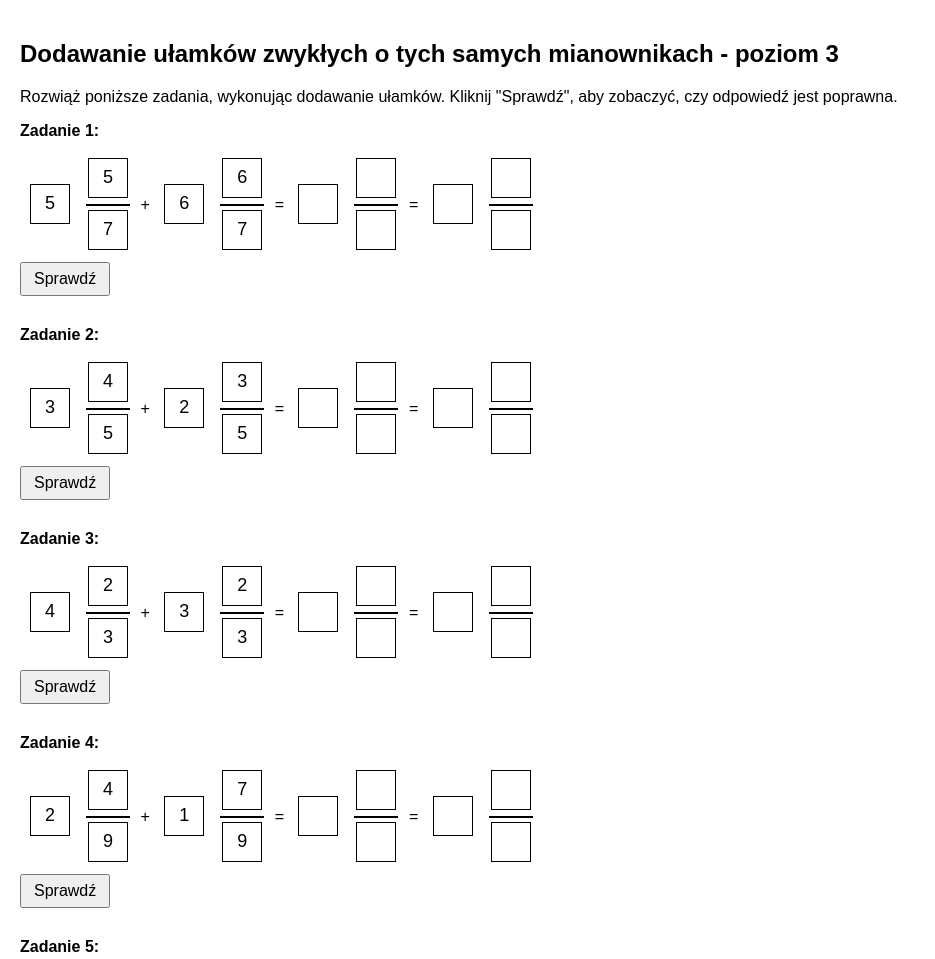
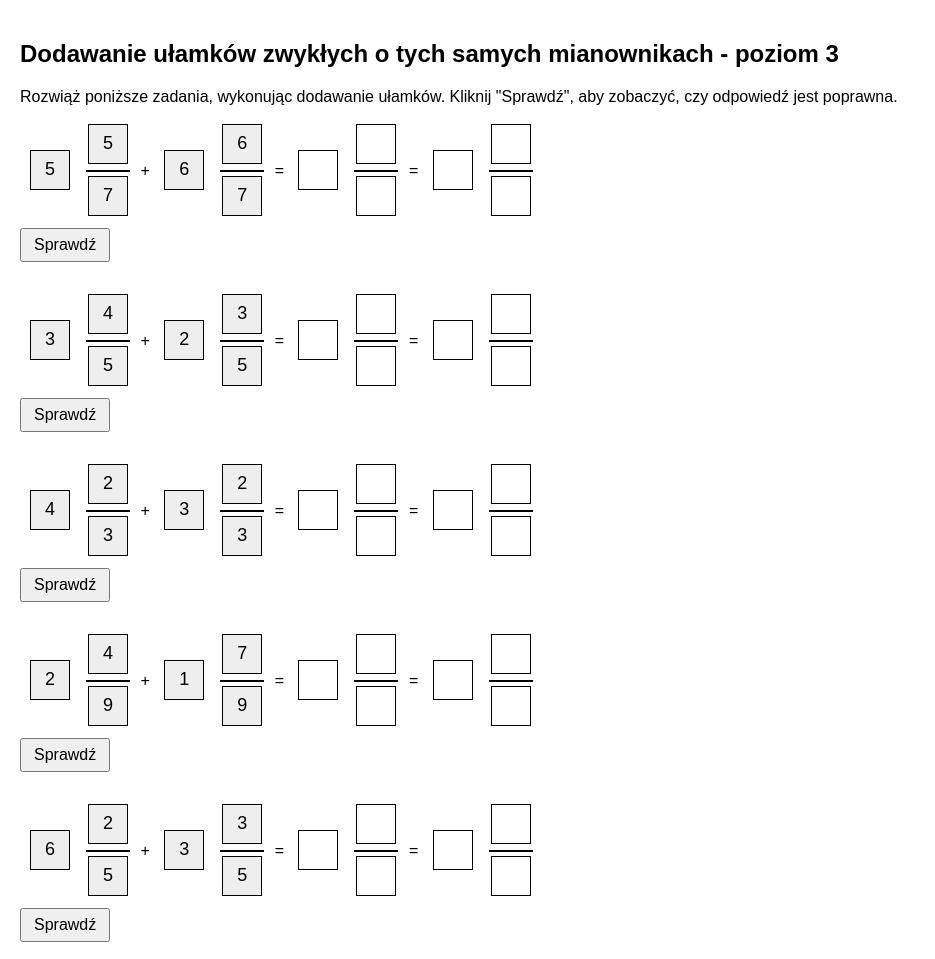
Before and after one commit to agaput/math, a plain HTML site: page duzotsm3.html in a window 1280 px wide. Shown: the top 959 px of the page, without its empty margins (0-935 px from the left). Drawn offline with Linux system fonts and the light colour scheme.

Commit message:
Add files via upload

```diff
--- a/duzotsm3.html
+++ b/duzotsm3.html
@@ -70,30 +70,26 @@
 <h2>Dodawanie ułamków zwykłych o tych samych mianownikach - poziom 3</h2>
 <p>Rozwiąż poniższe zadania, wykonując dodawanie ułamków. Kliknij "Sprawdź", aby zobaczyć, czy odpowiedź jest poprawna.</p>
 <div id="exercises"></div>
-
 <script>
   const exercises = [
-    { task: ['5','5','7','6','6','7'], answers: ['11','11','7','12','4','7'] },
-    { task: ['3','4','5','2','3','5'], answers: ['5','7','5','6','2','5'] },
-    { task: ['4','2','3','3','2','3'], answers: ['7','4','3','8','1','3'] },
-    { task: ['2','4','9','1','7','9'], answers: ['3','11','9','4','2','9'] },
-    { task: ['6','2','5','3','3','5'], answers: ['9','5','5','10'] },
-    { task: ['7','1','6','2','5','6'], answers: ['11','13','6','11','1','6'] },
-    { task: ['8','3','8','1','2','8'], answers: ['10','13','8','10','4','8'] },
-    { task: ['5','4','10','2','5','10'], answers: ['9','9','10','9','4','10'] },
-    { task: ['4','2','9','3','4','9'], answers: ['7','14','9','7','2','9'] },
-    { task: ['6','6','12','5','5','12'], answers: ['11','11','12','11','11','12'] }
-  ];
+    { task: ['5','5','7','6','6','7'], answers: ['11', '11', '7', '12', '4', '7'] },
+    { task: ['3','4','5','2','3','5'], answers: ['5', '7', '5', '6', '2', '5'] },
+    { task: ['4','2','3','3','2','3'], answers: ['7', '4', '3', '8', '1', '3'] },
+    { task: ['2','4','9','1','7','9'], answers: ['3', '11', '9', '4', '2', '9'] },
+    { task: ['6','2','5','3','3','5'], answers: ['9', '5', '5', '10', '0', '5'] },
+    { task: ['7','2','6','2','5','6'], answers: ['9', '7', '6', '10', '1', '6'] },
+    { task: ['8','7','8','1','6','8'], answers: ['9', '13', '8', '10', '5', '8'] },
+    { task: ['5','8','10','2','5','10'], answers: ['7', '13', '10', '8', '3', '10'] },
+    { task: ['4','7','9','3','4','9'], answers: ['7', '11', '9', '8', '2', '9'] },
+    { task: ['6','11','12','5','6','12'], answers: ['11', '17', '12', '12', '5', '12'] }
+  ]
 
   const container = document.getElementById('exercises');
+  container.innerHTML = '';
 
   exercises.forEach((ex, index) => {
     const div = document.createElement('div');
     div.className = 'exercise';
-
-    const label = document.createElement('p');
-    label.innerHTML = `<strong>Zadanie ${index + 1}:</strong>`;
-    div.appendChild(label);
 
     const inputs = [];
 
@@ -126,57 +122,62 @@
       frac.appendChild(line);
       frac.appendChild(denominator);
 
-      if (!readonly) inputs.push(numerator, denominator);
-
       return frac;
     }
 
-    function createMixed(hasFraction, idPrefix) {
-      const container = document.createElement('span');
-      container.className = 'mixed-number';
+    function createMixedInput(idPrefix, values, readonly = false) {
+      const wrapper = document.createElement('span');
+      wrapper.className = 'mixed-number';
 
       const whole = document.createElement('input');
       whole.className = 'fraction-input';
       whole.id = `${idPrefix}_w`;
-      inputs.push(whole);
-      container.appendChild(whole);
+      if (readonly) {
+        whole.value = values[0];
+        whole.setAttribute('readonly', true);
+        whole.classList.add('readonly-input');
+      }
+      wrapper.appendChild(whole);
 
-      if (hasFraction) {
-        const frac = createFraction('', '', false, idPrefix);
-        container.appendChild(frac);
+      const frac = document.createElement('span');
+      frac.className = 'fraction';
+
+      const num = document.createElement('input');
+      num.className = 'fraction-input';
+      num.id = `${idPrefix}_n`;
+
+      const line = document.createElement('div');
+      line.className = 'top';
+
+      const den = document.createElement('input');
+      den.className = 'fraction-input';
+      den.id = `${idPrefix}_d`;
+
+      if (readonly) {
+        num.value = values[1];
+        den.value = values[2];
+        num.setAttribute('readonly', true);
+        den.setAttribute('readonly', true);
+        num.classList.add('readonly-input');
+        den.classList.add('readonly-input');
       }
 
-      return container;
+      frac.appendChild(num);
+      frac.appendChild(line);
+      frac.appendChild(den);
+      wrapper.appendChild(frac);
+
+      return wrapper;
     }
 
-    // Liczby mieszane do dodania
-    div.appendChild(createMixed(true, `ex${index}_a`));
-    div.lastChild.querySelector(`#ex${index}_a_w`).value = ex.task[0];
-    div.lastChild.querySelector(`#ex${index}_a_w`).setAttribute('readonly', true);
-    div.lastChild.querySelector(`#ex${index}_a_n`).value = ex.task[1];
-    div.lastChild.querySelector(`#ex${index}_a_n`).setAttribute('readonly', true);
-    div.lastChild.querySelector(`#ex${index}_a_d`).value = ex.task[2];
-    div.lastChild.querySelector(`#ex${index}_a_d`).setAttribute('readonly', true);
-
+    div.appendChild(createMixedInput(`ex${index}_a`, [ex.task[0], ex.task[1], ex.task[2]], true));
     div.appendChild(document.createTextNode(' + '));
-
-    div.appendChild(createMixed(true, `ex${index}_b`));
-    div.lastChild.querySelector(`#ex${index}_b_w`).value = ex.task[3];
-    div.lastChild.querySelector(`#ex${index}_b_w`).setAttribute('readonly', true);
-    div.lastChild.querySelector(`#ex${index}_b_n`).value = ex.task[4];
-    div.lastChild.querySelector(`#ex${index}_b_n`).setAttribute('readonly', true);
-    div.lastChild.querySelector(`#ex${index}_b_d`).value = ex.task[5];
-    div.lastChild.querySelector(`#ex${index}_b_d`).setAttribute('readonly', true);
-
+    div.appendChild(createMixedInput(`ex${index}_b`, [ex.task[3], ex.task[4], ex.task[5]], true));
     div.appendChild(document.createTextNode(' = '));
 
-    // Wynik jako liczba mieszana z ułamkiem niewłaściwym
-    div.appendChild(createMixed(true, `ex${index}_step1`));
+    div.appendChild(createMixedInput(`ex${index}_step1`, ['', '', '']));
     div.appendChild(document.createTextNode(' = '));
-
-    // Wynik końcowy jako liczba mieszana z ułamkiem właściwym
-    const hasFraction = ex.answers.length > 3;
-    div.appendChild(createMixed(hasFraction, `ex${index}_final`));
+    div.appendChild(createMixedInput(`ex${index}_final`, ['', '', '']));
 
     const checkBtn = document.createElement('button');
     checkBtn.className = 'button';
@@ -186,8 +187,12 @@
     result.className = 'result';
 
     checkBtn.onclick = () => {
+      const ids = [
+        `ex${index}_step1_w`, `ex${index}_step1_n`, `ex${index}_step1_d`,
+        `ex${index}_final_w`, `ex${index}_final_n`, `ex${index}_final_d`
+      ];
+      const values = ids.map(id => document.getElementById(id).value.trim());
       const correct = ex.answers;
-      let values = inputs.map(input => input.value.trim());
       const isCorrect = values.length === correct.length && values.every((val, i) => val === correct[i]);
       result.textContent = isCorrect ? '✅ Brawo! Poprawna odpowiedź!' : '❌ Spróbuj jeszcze raz.';
     };
@@ -198,6 +203,5 @@
     container.appendChild(div);
   });
 </script>
-
 </body>
 </html>
```
